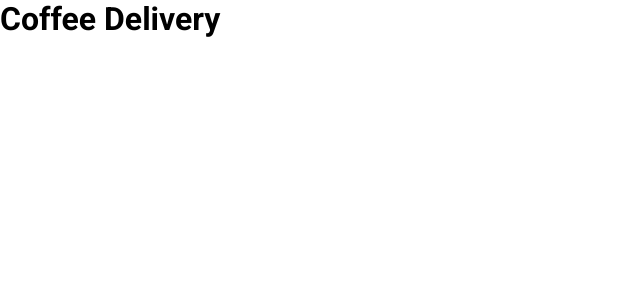
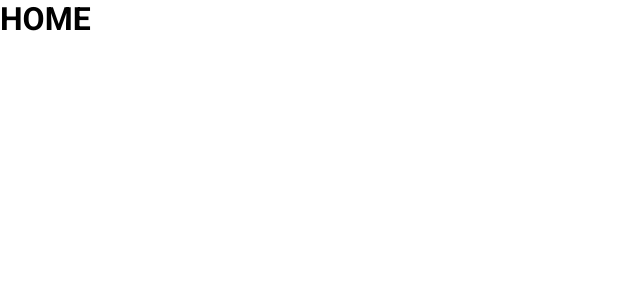
Before and after one commit to marcusviniciusmo/Ignite_Rocketseat_React_Coffee_Delivery, a React (Vite) app in the folder frontend/: page / in a window 1280 px wide. Before the commit this address had no page. Shown: the top 300 px of the page, without its empty margins (0-640 px from the left). Built offline with nearby package versions, Linux system fonts and the light colour scheme.

Commit message:
Home page created

```diff
--- a/frontend/src/App.tsx
+++ b/frontend/src/App.tsx
@@ -1,14 +1,13 @@
 import { ThemeProvider } from 'styled-components';
 import { BrowserRouter } from 'react-router-dom';
+import { Router } from './routes/Router';
 import { GlobalStyle } from './styles/global';
 import { defaultTheme } from './styles/themes/default';
-import { Router } from './routes/Router';
 
 export function App() {
   return (
     <ThemeProvider theme={defaultTheme}>
       <BrowserRouter>
-        <h1>Coffee Delivery</h1>
         <Router />
       </BrowserRouter>
       <GlobalStyle />
--- /dev/null
+++ b/frontend/src/pages/Home/index.tsx
@@ -0,0 +1,7 @@
+export function Home() {
+  return (
+    <div>
+      <h1>HOME</h1>
+    </div>
+  );
+}
--- a/frontend/src/routes/Router.tsx
+++ b/frontend/src/routes/Router.tsx
@@ -1,5 +1,10 @@
-import { Routes } from 'react-router-dom';
+import { Routes, Route } from 'react-router-dom';
+import { Home } from '../pages/Home';
 
 export function Router() {
-  return <Routes />;
+  return (
+    <Routes>
+      <Route path="/" element={<Home />} />
+    </Routes>
+  );
 }
```
